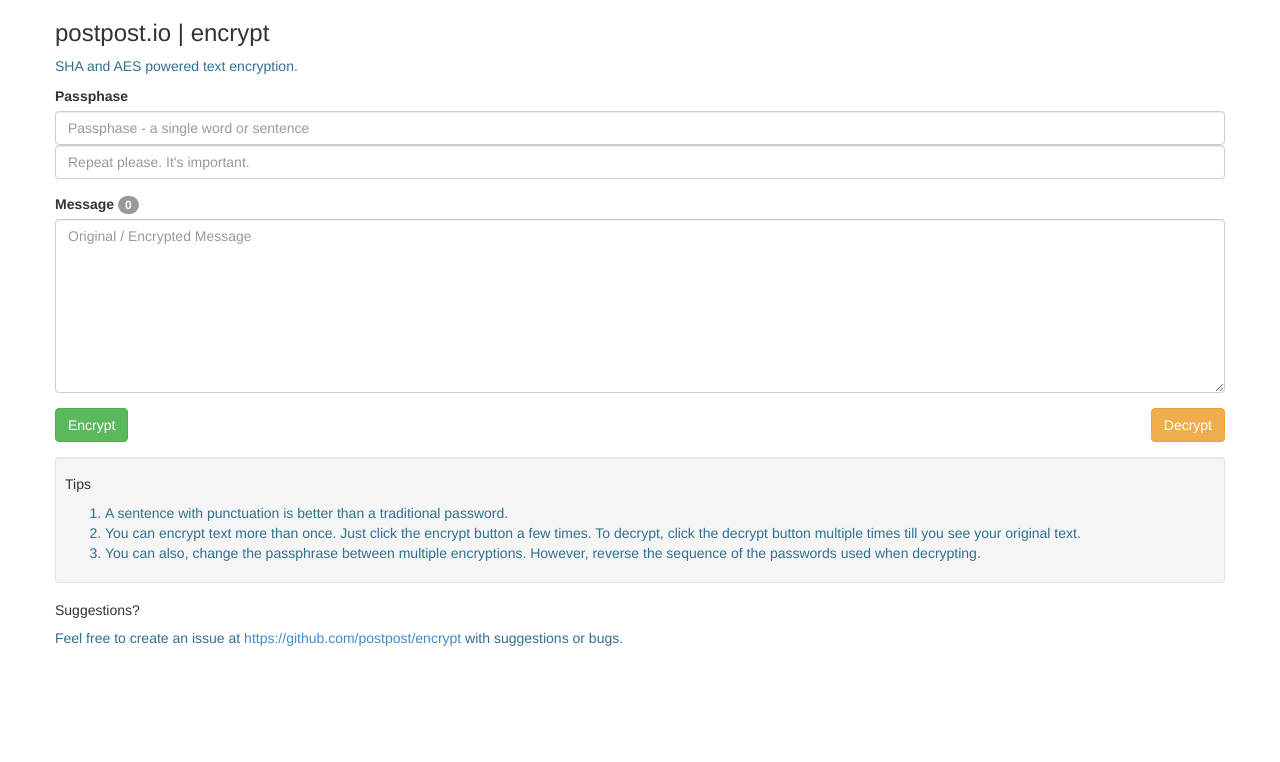
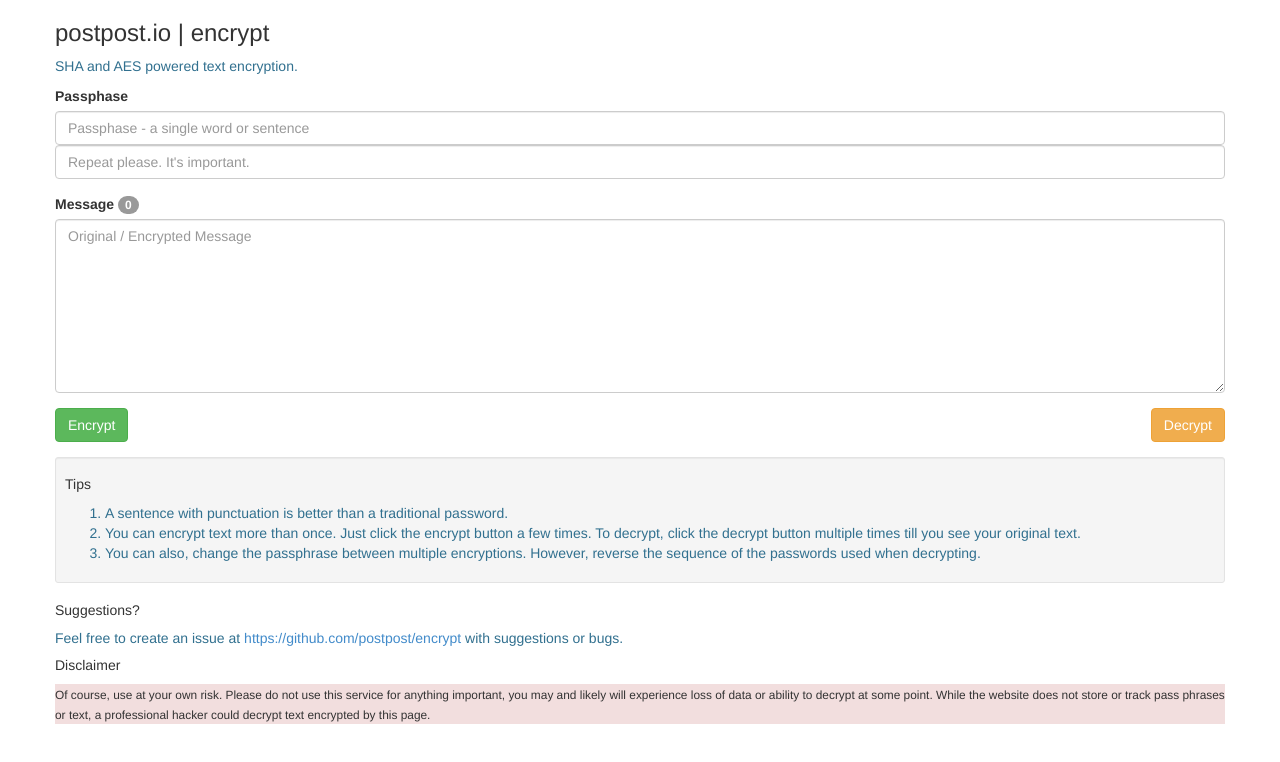
Before and after one commit to khilnani/quickedit.org, a plain HTML site: page index.html in a window 1280 px wide. Drawn offline with Linux system fonts and the light colour scheme.

Commit message:
Update index.html

```diff
--- a/index.html
+++ b/index.html
@@ -65,6 +65,8 @@
         <h5>Suggestions?</h5>
         <p class="text-info">Feel free to create an issue at <a href="https://github.com/postpost/encrypt">https://github.com/postpost/encrypt</a> with suggestions or bugs.</p>
 
+        <h5>Disclaimer</h5>
+        <p class="bg-danger"><small>Of course, use at your own risk. Please do not use this service for anything important, you may and likely will experience loss of data or ability to decrypt at some point. While the website does not store or track pass phrases or text, a professional hacker could decrypt text encrypted by this page.</small></p>
       </div>
     </div>
   </div>
```
